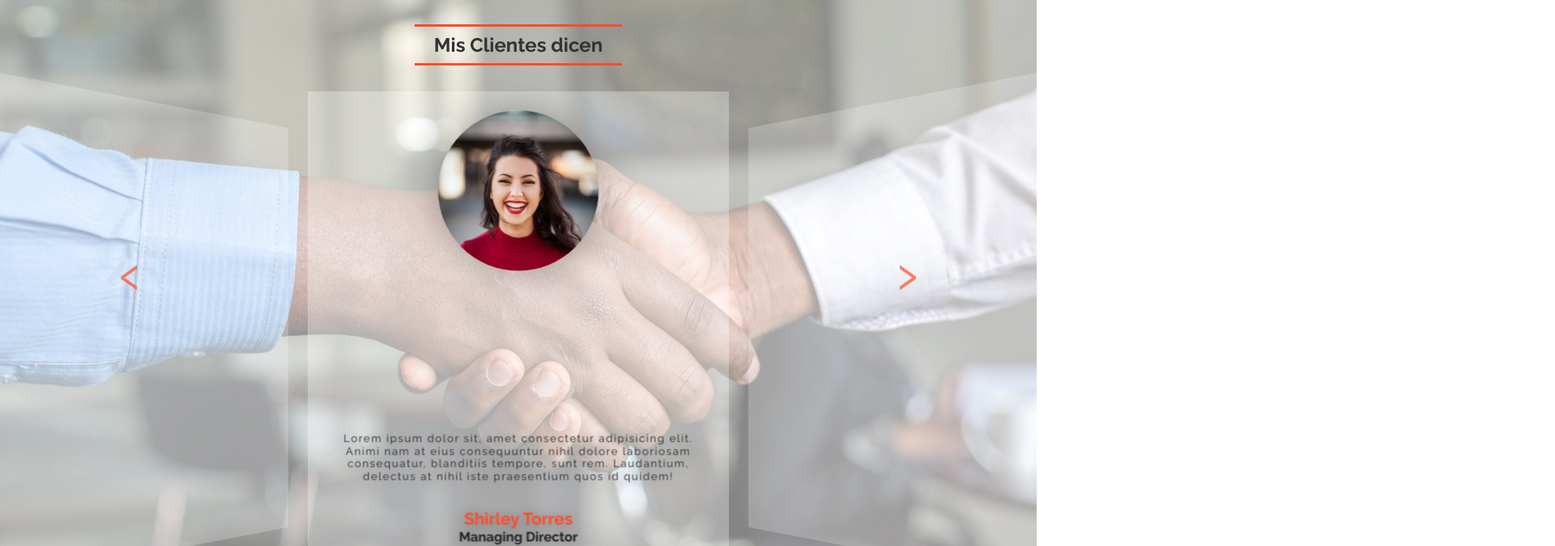
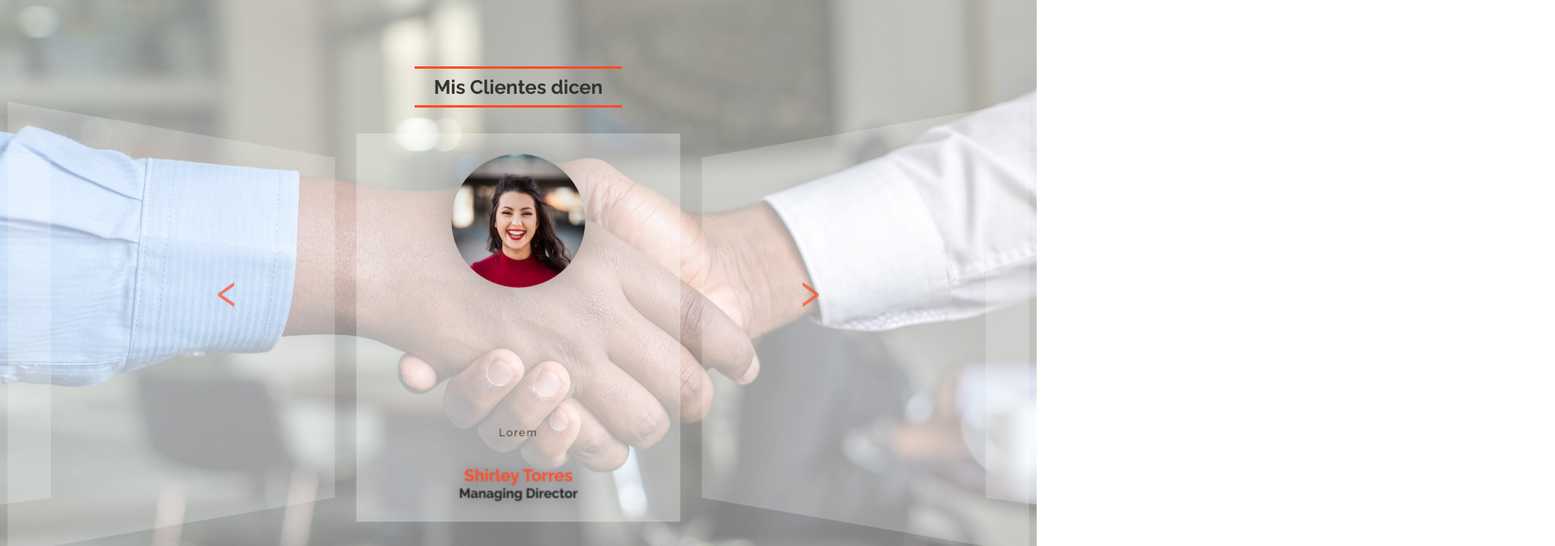
Before and after one commit to Ander8585/react-portfolio, a React (Create React App) app: page / in a window 1280 px wide. Shown: the part 3560-4235 px from the top of the page at 81% size, 1920 px wide, since content can reach past the window. Built offline with nearby package versions, Linux system fonts and the light colour scheme.

Commit message:
portfolio estructura terminada. Falta ajustar datos personales y enlaces

```diff
--- a/src/components/Carousel.js
+++ b/src/components/Carousel.js
@@ -1,53 +1,5 @@
 import React /* , { useState, useEffect } */ from "react";
 import "./Carousel.scss";
-import customer1 from "../assets/customer-1.jpg";
-import customer2 from "../assets/customer-2.jpg";
-import customer3 from "../assets/customer-3.jpg";
-import customer4 from "../assets/customer-4.jpg";
-
-const slides = [
-	{
-		title: "Shirley Torres",
-		subtitle: "Managing Director",
-		description:
-			"Lorem ipsum dolor sit, amet consectetur adipisicing elit. Animi nam at eius consequuntur nihil dolore laboriosam consequatur, blanditiis tempore, sunt rem. Laudantium, delectus at nihil iste praesentium quos id quidem!",
-		image: customer1,
-	},
-	{
-		title: "Robert C. Martin",
-		subtitle: "Team Leader",
-		description:
-			"Lorem ipsum dolor sit, amet consectetur adipisicing elit. Animi nam at eius consequuntur nihil dolore laboriosam consequatur, blanditiis tempore, sunt rem. Laudantium, delectus at nihil iste praesentium quos id quidem!",
-		image: customer2,
-	},
-	{
-		title: "Margaret Thatcher",
-		subtitle: "Purchase Director",
-		description:
-			"Lorem ipsum dolor sit, amet consectetur adipisicing elit. Animi nam at eius consequuntur nihil dolore laboriosam consequatur, blanditiis tempore, sunt rem. Laudantium, delectus at nihil iste praesentium quos id quidem!",
-		image: customer3,
-	},
-	{
-		title: "Derek Lawrence",
-		subtitle: "Managing Director",
-		description:
-			"Lorem ipsum dolor sit, amet consectetur adipisicing elit. Animi nam at eius consequuntur nihil dolore laboriosam consequatur, blanditiis tempore, sunt rem. Laudantium, delectus at nihil iste praesentium quos id quidem!",
-		image: customer4,
-	},
-	{
-		title: "Derek Lawrence",
-		subtitle: "Managing Director",
-		description: "YESSSSS!",
-		image: customer4,
-	},
-	/* {
-		title: "Five",
-		subtitle: "Australia",
-		description: "A piece of heaven",
-		image:
-			"https://images.unsplash.com/photo-1579130781921-76e18892b57b?ixlib=rb-1.2.1&q=80&fm=jpg&crop=entropy&cs=tinysrgb&w=800&fit=max&ixid=eyJhcHBfaWQiOjE0NTg5fQ",
-	}, */
-];
 
 function useTilt(active) {
 	const ref = React.useRef(null);
@@ -99,14 +51,14 @@ const slidesReducer = (state, event) => {
 	if (event.type === "NEXT") {
 		return {
 			...state,
-			slideIndex: (state.slideIndex + 1) % slides.length,
+			slideIndex: (state.slideIndex + 1) % event.payload,
 		};
 	}
 	if (event.type === "PREV") {
 		return {
 			...state,
 			slideIndex:
-				state.slideIndex === 0 ? slides.length - 1 : state.slideIndex - 1,
+				state.slideIndex === 0 ? event.payload - 1 : state.slideIndex - 1,
 		};
 	}
 };
@@ -155,25 +107,22 @@ function Slide({ slide, offset }) {
 	);
 }
 
-const Carousel = () => {
+const Carousel = ({ data = [] }) => {
 	const [state, dispatch] = React.useReducer(slidesReducer, initialState);
-	//const [VportWidth, setVportWidth] = useState(window.innerWidth);
-
-	/* window.addEventListener("resize", (e) => {
-		setVportWidth(window.innerWidth);
-	}); */
-
-	/* 	window.addEventListener("mousemove") */
 
 	return (
 		<div className="slides">
-			<button onClick={() => dispatch({ type: "PREV" })}>‹</button>
+			<button onClick={() => dispatch({ type: "PREV", payload: data.length })}>
+				‹
+			</button>
 
-			{[...slides, ...slides, ...slides].map((slide, i) => {
-				let offset = slides.length + (state.slideIndex - i);
+			{[...data, ...data, ...data].map((slide, i) => {
+				let offset = data.length + (state.slideIndex - i);
 				return <Slide slide={slide} offset={offset} key={i} />;
 			})}
-			<button onClick={() => dispatch({ type: "NEXT" })}>›</button>
+			<button onClick={() => dispatch({ type: "NEXT", payload: data.length })}>
+				›
+			</button>
 		</div>
 	);
 };
--- a/src/components/Carousel.scss
+++ b/src/components/Carousel.scss
@@ -97,8 +97,8 @@ body, .App {
 }
 
 .slideContent {
-  width: 65vh;
-  height: 73vh;
+  width: 25rem;
+  height: 30rem;
   /* background-size: cover;
   background-position: center center;
   background-repeat: no-repeat; */
@@ -117,6 +117,7 @@ body, .App {
     rotateY(calc(-45deg * var(--dir)));
 
   .slideImg {
+    --img-dimension: 10rem;
     background-position: center center;
     background-size: 100% 100%;
     transform-style: preserve-3d;
@@ -126,16 +127,14 @@ body, .App {
     border-radius: 50%;
     position: absolute;
     top: 2rem;
-    left: calc(50% - 7.5vw);
+    left: calc(50% - var(--img-dimension)/2);
 
-    width: 15vw;
-    height: 15vw;
+    width: var(--img-dimension);
+    height: var(--img-dimension);
     opacity: 0;
   }
 
 }
-
-
 
 .slideContentInner {
   transform-style: preserve-3d;
--- /dev/null
+++ b/src/components/ResponsiveCarousel2D3D.js
@@ -0,0 +1,23 @@
+import React, { useState } from "react";
+import Carousel from "./Carousel";
+import Slides2D from "./Slides2D";
+import customer1 from "../assets/customer-1.jpg";
+import customer2 from "../assets/customer-2.jpg";
+import customer3 from "../assets/customer-3.jpg";
+import customer4 from "../assets/customer-4.jpg";
+
+const ResponsiveCarousel2D3D = ({ slides }) => {
+	const [vpWidth, setVpWidth] = useState(window.innerWidth);
+
+	window.addEventListener("resize", () => {
+		setVpWidth(window.innerWidth);
+	});
+
+	return (
+		<>
+			{vpWidth > 1024 ? <Carousel data={slides} /> : <Slides2D data={slides} />}
+		</>
+	);
+};
+
+export default ResponsiveCarousel2D3D;
--- a/src/components/Slides2D.js
+++ b/src/components/Slides2D.js
@@ -1,54 +1,7 @@
 import React, { useRef, useState } from "react";
 import "./Slides2D.css";
-import customer1 from "../assets/customer-1.jpg";
-import customer2 from "../assets/customer-2.jpg";
-import customer3 from "../assets/customer-3.jpg";
-import customer4 from "../assets/customer-4.jpg";
 
-const slides = [
-	{
-		title: "Shirley Torres",
-		subtitle: "Managing Director",
-		description: "Lorem",
-		image: customer1,
-	},
-	{
-		title: "Robert C. Martin",
-		subtitle: "Team Leader",
-		description:
-			"Lorem ipsum dolor sit, amet consectetur adipisicing elit. Animi nam at eius consequuntur nihil dolore laboriosam consequatur, blanditiis tempore, sunt rem. Laudantium, delectus at nihil iste praesentium quos id quidem!",
-		image: customer2,
-	},
-	{
-		title: "Margaret Thatcher",
-		subtitle: "Purchase Director",
-		description:
-			"Lorem ipsum dolor sit, amet consectetur adipisicing elit. Animi nam at eius consequuntur nihil dolore laboriosam consequatur, blanditiis tempore, sunt rem. Laudantium, delectus at nihil iste praesentium quos id quidem!",
-		image: customer3,
-	},
-	{
-		title: "Derek Lawrence",
-		subtitle: "Managing Director",
-		description:
-			"Lorem ipsum dolor sit, amet consectetur adipisicing elit. Animi nam at eius consequuntur nihil dolore laboriosam consequatur, blanditiis tempore, sunt rem. Laudantium, delectus at nihil iste praesentium quos id quidem!",
-		image: customer4,
-	},
-	{
-		title: "Derek Lawrence",
-		subtitle: "Managing Director",
-		description: "YESSSSS!",
-		image: customer4,
-	},
-	/* {
-		title: "Five",
-		subtitle: "Australia",
-		description: "A piece of heaven",
-		image:
-			"https://images.unsplash.com/photo-1579130781921-76e18892b57b?ixlib=rb-1.2.1&q=80&fm=jpg&crop=entropy&cs=tinysrgb&w=800&fit=max&ixid=eyJhcHBfaWQiOjE0NTg5fQ",
-	}, */
-];
-
-const Slides2D = () => {
+const Slides2D = ({ data = [] }) => {
 	const carousel2dRef = useRef(null);
 	const [radioSelected, setRadioSelected] = useState(0);
 
@@ -59,7 +12,7 @@ const Slides2D = () => {
 	};
 
 	const carouselScroll = (e) => {
-		for (let index = 0; index < slides.length; index++) {
+		for (let index = 0; index < data.length; index++) {
 			if (Math.abs(e.target.scrollLeft - e.target.clientWidth * index) < 5) {
 				setRadioSelected(index);
 				break;
@@ -73,7 +26,7 @@ const Slides2D = () => {
 			ref={carousel2dRef}
 			onScroll={carouselScroll}
 		>
-			{slides.map((el, index) => (
+			{data.map((el, index) => (
 				<input
 					type="radio"
 					name="slides"
@@ -84,8 +37,8 @@ const Slides2D = () => {
 					checked={radioSelected === index}
 				/>
 			))}
-			<ul className="slides2d" style={{ "--length": slides.length }}>
-				{slides.map((el, index) => (
+			<ul className="slides2d" style={{ "--length": data.length }}>
+				{data.map((el, index) => (
 					<li className="slide2d" key={index}>
 						<img className="avatar" src={el.image} alt={el.title} />
 						<blockquote>{el.description}</blockquote>
@@ -93,10 +46,10 @@ const Slides2D = () => {
 						<h6>{el.subtitle}</h6>
 					</li>
 				))}
-				{console.log(slides.length)}
+				{console.log(data.length)}
 			</ul>
 			<aside className="slides-nav2d">
-				{slides.map((el, index) => (
+				{data.map((el, index) => (
 					<label
 						htmlFor={`slide-${index}`}
 						key={`dot-${index}`}
--- a/src/components/Testimonials.js
+++ b/src/components/Testimonials.js
@@ -2,19 +2,61 @@ import React, { useState } from "react";
 import HeroImage from "./HeroImage";
 import Carousel from "./Carousel";
 import Slides2D from "./Slides2D";
+import customer1 from "../assets/customer-1.jpg";
+import customer2 from "../assets/customer-2.jpg";
+import customer3 from "../assets/customer-3.jpg";
+import customer4 from "../assets/customer-4.jpg";
+import ResponsiveCarousel2D3D from "./ResponsiveCarousel2D3D";
+
+const slides = [
+	{
+		title: "Shirley Torres",
+		subtitle: "Managing Director",
+		description: "Lorem",
+		image: customer1,
+	},
+	{
+		title: "Robert C. Martin",
+		subtitle: "Team Leader",
+		description:
+			"Lorem ipsum dolor sit, amet consectetur adipisicing elit. Animi nam at eius consequuntur nihil dolore laboriosam consequatur, blanditiis tempore, sunt rem. Laudantium, delectus at nihil iste praesentium quos id quidem!",
+		image: customer2,
+	},
+	{
+		title: "Margaret Thatcher",
+		subtitle: "Purchase Director",
+		description:
+			"Lorem ipsum dolor sit, amet consectetur adipisicing elit. Animi nam at eius consequuntur nihil dolore laboriosam consequatur, blanditiis tempore, sunt rem. Laudantium, delectus at nihil iste praesentium quos id quidem!",
+		image: customer3,
+	},
+	{
+		title: "Derek Lawrence",
+		subtitle: "Managing Director",
+		description:
+			"Lorem ipsum dolor sit, amet consectetur adipisicing elit. Animi nam at eius consequuntur nihil dolore laboriosam consequatur, blanditiis tempore, sunt rem. Laudantium, delectus at nihil iste praesentium quos id quidem!",
+		image: customer4,
+	},
+	{
+		title: "Derek Lawrence",
+		subtitle: "Managing Director",
+		description: "YESSSSS!",
+		image: customer4,
+	},
+	/* {
+		title: "Five",
+		subtitle: "Australia",
+		description: "A piece of heaven",
+		image:
+			"https://images.unsplash.com/photo-1579130781921-76e18892b57b?ixlib=rb-1.2.1&q=80&fm=jpg&crop=entropy&cs=tinysrgb&w=800&fit=max&ixid=eyJhcHBfaWQiOjE0NTg5fQ",
+	}, */
+];
 
 const Testimonials = () => {
-	const [vpWidth, setVpWidth] = useState(window.innerWidth);
-
-	window.addEventListener("resize", () => {
-		setVpWidth(window.innerWidth);
-	});
-
 	return (
 		<section id="testimonials" className="testimonials">
 			<HeroImage type="hero-image-testimonials">
 				<h2 className="section-title">Mis Clientes dicen</h2>
-				{vpWidth > 1000 ? <Carousel /> : <Slides2D />}
+				<ResponsiveCarousel2D3D slides={slides} />
 			</HeroImage>
 		</section>
 	);
```
